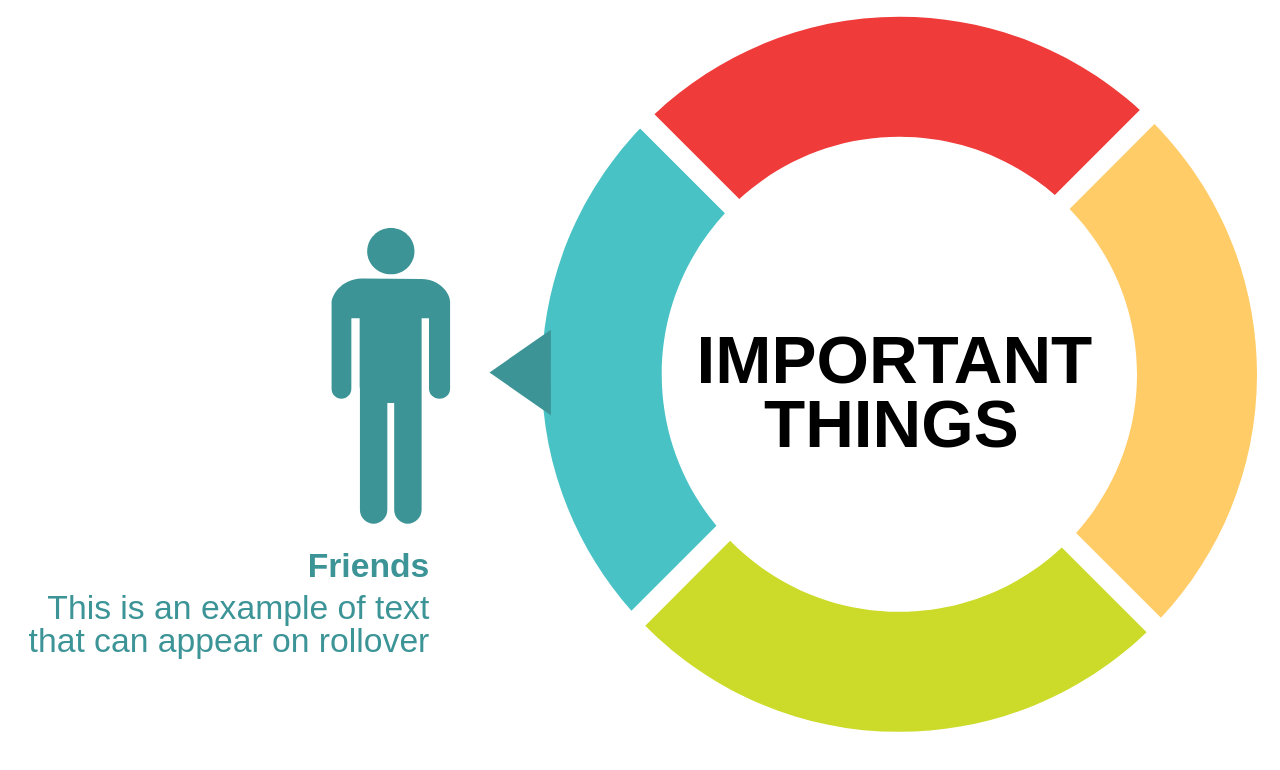
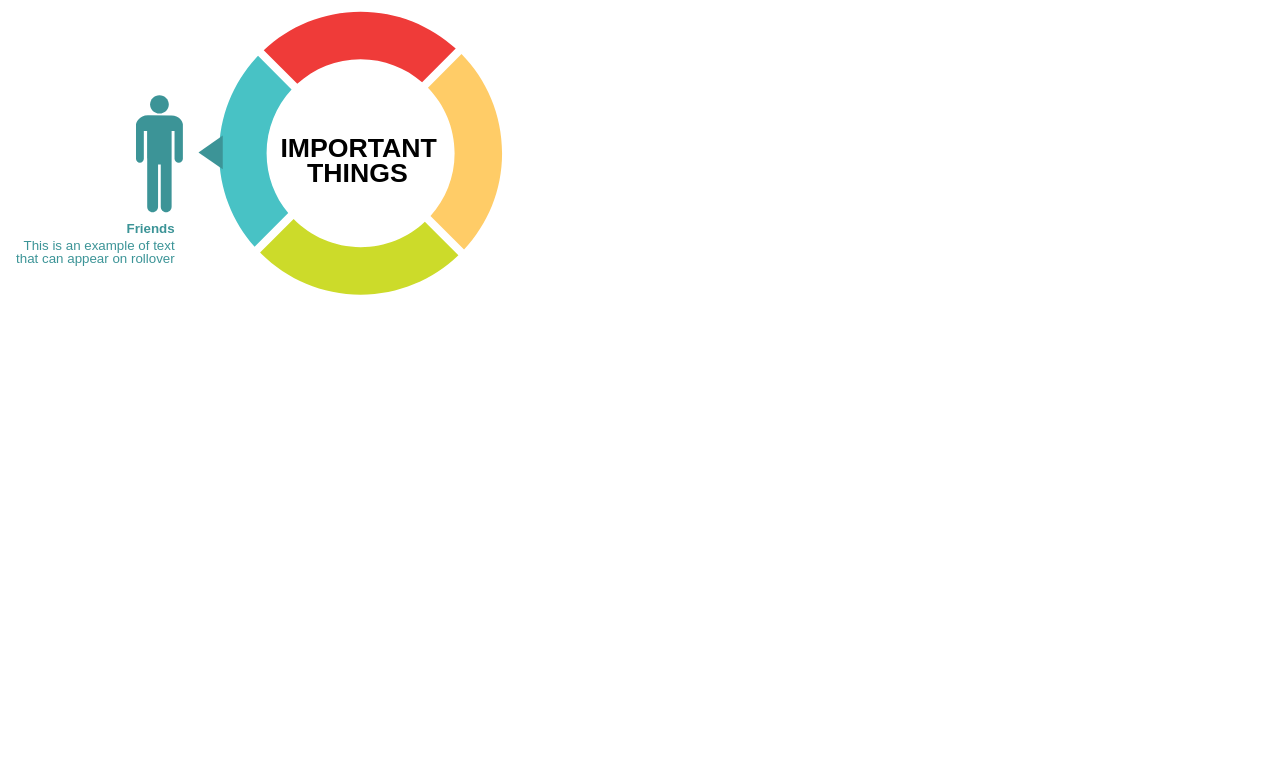
Before and after one commit to WebDevTuts/svg_rollovers_with_css, a plain HTML site: page index.html in a window 1280 px wide. Drawn offline with Linux system fonts and the light colour scheme.

Commit message:
Replace img tag with inline svg. Set fix width and height for the svg.

```diff
--- a/index.html
+++ b/index.html
@@ -4,12 +4,37 @@
 		<meta http-equiv="Content-Type" content="text/html; charset=UTF-8">
 		<title>SVG and CSS</title>
 		<style type="text/css">
-
+			svg { width: 500px; height: 292px; }
 		</style>
 	</head>
 	<body>
 
-		<img width="100%" src="important_things.svg" alt="Important Things">
+		<svg version="1.1" xmlns="http://www.w3.org/2000/svg" xmlns:xlink="http://www.w3.org/1999/xlink" xml:space="preserve" viewBox="0 0 300 175">
+
+			<text transform="matrix(1 0 0 1 163.4367 89.1606)">
+				<tspan x="0" y="0" style="font-family:'Arial'; font-weight: bold; font-size:16px;">IMPORTANT</tspan>
+				<tspan x="16" y="15" style="font-family:'Arial'; font-weight: bold; font-size:16px;">THINGS</tspan>
+			</text>
+
+			<path style="fill: #EF3B39;" d="M211.559,30.588c14.101,0,26.998,5.213,36.897,13.798l20.178-20.177 c-15.086-13.727-35.12-22.106-57.075-22.106c-22.475,0-42.922,8.796-58.123,23.105l20.132,20.133 C183.6,36.183,196.938,30.588,211.559,30.588z"/>
+
+			<path style="fill: #CCDB2A;" d="M211.559,143.389c-15.711,0-29.936-6.463-40.173-16.863l-20.133,20.133 c15.395,15.558,36.741,25.216,60.306,25.216c22.753,0,43.428-9.016,58.685-23.642L250.112,128.1 C240.018,137.571,226.459,143.389,211.559,143.389z"/>
+
+			<path style="fill: #FFCC67;" d="M267.959,86.988c0,14.466-5.479,27.673-14.465,37.667l20.143,20.144 c14.135-15.168,22.808-35.491,22.808-57.811c0-23.118-9.301-44.097-24.343-59.421L251.968,47.7 C261.854,57.865,267.959,71.723,267.959,86.988z"/>
+
+			<path style="fill: #48C2C5;" d="M155.158,86.988c0-14.745,5.694-28.18,14.991-38.24l-20.133-20.133 c-14.45,15.227-23.344,35.774-23.344,58.373c0,21.508,8.056,41.16,21.289,56.135l20.179-20.179 C160.037,113.176,155.158,100.642,155.158,86.988z"/>
+
+			<polygon style="fill:#3c9497;" points="128.841,96.714 114.283,86.548 128.841,76.387"/>
+
+			<path style="fill:#3c9497;" d="M98.17,64.364l-14.207-0.126c-5.224,0.126-7.164,4.32-7.164,5.76v0.187v0.88l0,19.322 c0,1.327,1.064,2.387,2.317,2.387c1.314,0,2.377-1.06,2.377-2.387l0-16.701h1.97l0,16.021c0,0.253,0.033,0.5,0.063,0.68l0,28.729 c0,1.82,1.436,3.32,3.254,3.32c1.817,0,3.253-1.5,3.253-3.32l0-25.342h1.624l0,25.342c0,1.82,1.443,3.32,3.224,3.32 c1.813,0,3.29-1.5,3.29-3.32l0-29.409V89.58V73.685l1.751,0l0,16.701c0,1.327,1.126,2.387,2.5,2.387 c1.41,0,2.504-1.06,2.504-2.387l0-19.322v-0.88v-0.5C104.925,67.931,102.607,64.364,98.17,64.364z"/>
+
+			<path style="fill:#3c9497;" d="M90.877,63.238c3.1,0,5.597-2.44,5.597-5.441c0-3.067-2.497-5.567-5.597-5.567 c-3.098,0-5.631,2.5-5.631,5.567C85.246,60.797,87.779,63.238,90.877,63.238z"/>
+
+			<text x="100" y="135" style="fill:#3c9497; font-family:'Arial'; font-size: 8px; text-anchor: end; font-weight: bold;">Friends</text>
+			<text x="100" y="145" style="fill:#3c9497; font-family:'Arial'; font-size: 8px; text-anchor: end;">This is an example of text</text>
+			<text x="100" y="153" style="fill:#3c9497; font-family:'Arial'; font-size: 8px; text-anchor: end;">that can appear on rollover</text>
+
+		</svg>
 
 	</body>
 </html>
```
